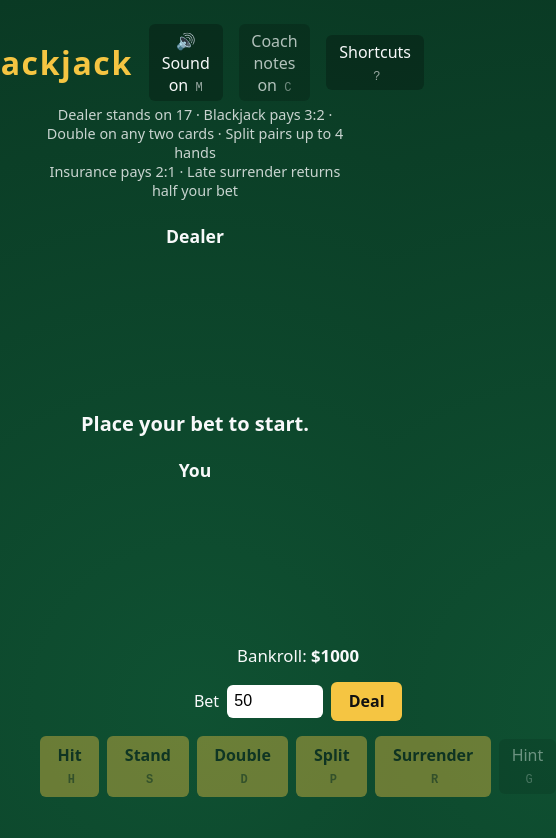
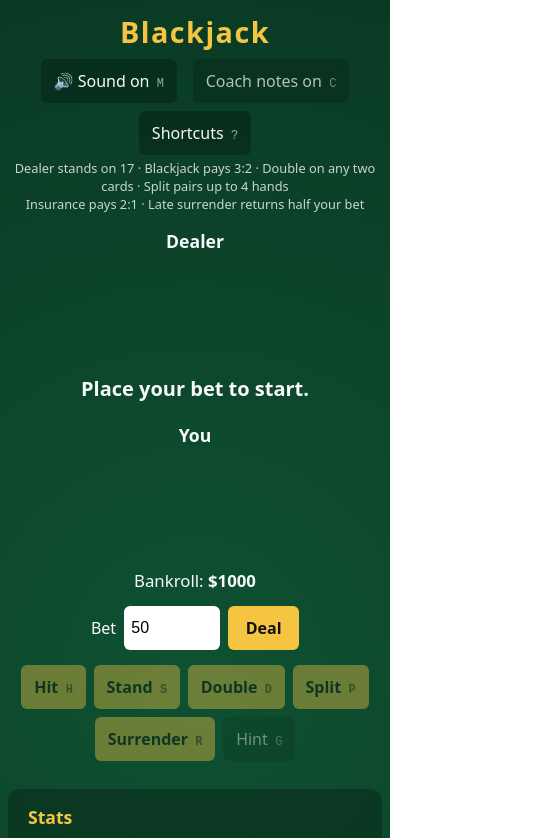
Before and after one commit to ClawWorks-Ireland/blackjack, a website with bundled scripts: page index.html in a window 390 px wide. Shown: the top 838 px of the page, 556 px wide, since content can reach past the window. Built offline with nearby package versions, Linux system fonts and the light colour scheme.

Commit message:
fix: Fit the table on phone screens
At 390px the page laid out 543px wide: the header and action row
never wrapped, so the title was clipped and the actions ran off the
edge. Deal and "Reset stats" were also under 44px tall.

- Header, bet form and action row wrap; the title gets its own row
- Every button and the bet box are at least 44px tall
- Below 600px: smaller cards, tighter padding, full-width stats
- Card fly-in animations are clipped so they can't widen the page
- Touch screens hide the keyboard-shortcut hints on buttons

Checked at 360, 390, 768 and 1280px: no horizontal overflow, no
button under 44px, action row above the fold.

Fixes QA B4.

```diff
--- a/style.css
+++ b/style.css
@@ -23,10 +23,11 @@ body {
   gap: 1.5rem;
   flex-wrap: wrap;
   padding: 1rem;
+  overflow-x: clip; /* cards fly in from off to the side; never widen the page */
 }
 
 .table { width: min(720px, 100%); padding: 0.5rem 1.5rem 1.5rem; text-align: center; }
-.top { display: flex; align-items: center; justify-content: center; gap: 1rem; }
+.top { display: flex; flex-wrap: wrap; align-items: center; justify-content: center; gap: 0.5rem 1rem; }
 h1 { margin: 0; color: var(--gold); letter-spacing: 0.05em; }
 .rules { margin: 0.25rem 0 1.5rem; opacity: 0.8; font-size: 0.9rem; }
 h2 { font-size: 1.1rem; margin: 0 0 0.5rem; }
@@ -80,11 +81,12 @@ h2 { font-size: 1.1rem; margin: 0 0 0.5rem; }
 
 .controls { display: grid; gap: 0.9rem; justify-items: center; margin-top: 1rem; }
 .bank { font-size: 1.05rem; }
-.bet-form, .actions { display: flex; gap: 0.5rem; align-items: center; }
-.bet-form input { width: 6rem; padding: 0.45rem; font-size: 1rem; border-radius: 6px; border: none; }
+.bet-form, .actions { display: flex; flex-wrap: wrap; justify-content: center; gap: 0.5rem; align-items: center; }
+.bet-form input { width: 6rem; min-height: 44px; padding: 0.45rem; font-size: 1rem; border-radius: 6px; border: none; }
 
 button {
   font: inherit;
+  min-height: 44px; /* comfortable touch target */
   padding: 0.55rem 1.1rem;
   border-radius: 6px;
   border: none;
@@ -115,7 +117,7 @@ kbd { font-size: 0.75rem; opacity: 0.6; margin-left: 0.2rem; }
 [hidden] { display: none !important; }
 
 /* Toggle and stats panel */
-button.toggle { background: rgba(0, 0, 0, 0.25); color: var(--text); font-weight: 500; padding: 0.35rem 0.8rem; }
+button.toggle { background: rgba(0, 0, 0, 0.25); color: var(--text); font-weight: 500; padding: 0.35rem 0.8rem; white-space: nowrap; }
 button.toggle[aria-pressed="true"] { opacity: 0.7; }
 
 .stats {
@@ -136,7 +138,7 @@ button.toggle[aria-pressed="true"] { opacity: 0.7; }
 .stats dd[data-sign="up"] { color: var(--gold); }
 .stats dd[data-sign="down"] { color: #ffb3b3; }
 .stats .note { font-size: 0.8rem; opacity: 0.7; margin: 0.9rem 0 0.4rem; }
-.stats button.link { padding: 0; }
+.stats button.link { padding: 0 0.25rem; margin-left: -0.25rem; }
 
 /* Hand history */
 .stats h3 { font-size: 0.95rem; margin: 1.1rem 0 0.4rem; color: var(--gold); }
@@ -217,3 +219,24 @@ button.suggested { box-shadow: 0 0 0 3px #fff, 0 0 14px 4px var(--gold); }
   text-align: center;
 }
 .help .note { font-size: 0.8rem; opacity: 0.7; margin: 1rem 0 0.75rem; }
+
+/* Phones: wrap the header onto its own row, shrink cards, full-width stats */
+@media (max-width: 600px) {
+  .layout { padding: 0.5rem; gap: 0.75rem; }
+  .table { padding: 0.25rem 0 1rem; }
+  .top h1 { flex-basis: 100%; font-size: 1.8rem; }
+  .rules { font-size: 0.8rem; margin-bottom: 1rem; }
+  .hand { min-height: 130px; }
+  .cards { min-height: 92px; }
+  .card { width: 64px; height: 92px; }
+  .card .pip { font-size: 1.9rem; }
+  .player-hands:has(> :nth-child(3)) .card { width: 52px; height: 75px; }
+  .player-hands:has(> :nth-child(3)) .pip { font-size: 1.5rem; }
+  .actions button { padding: 0.55rem 0.8rem; }
+  .stats { width: 100%; margin-top: 0; }
+}
+
+/* Touch screens have no keyboard, so drop the shortcut hints on buttons */
+@media (hover: none) and (pointer: coarse) {
+  button kbd { display: none; }
+}
```
